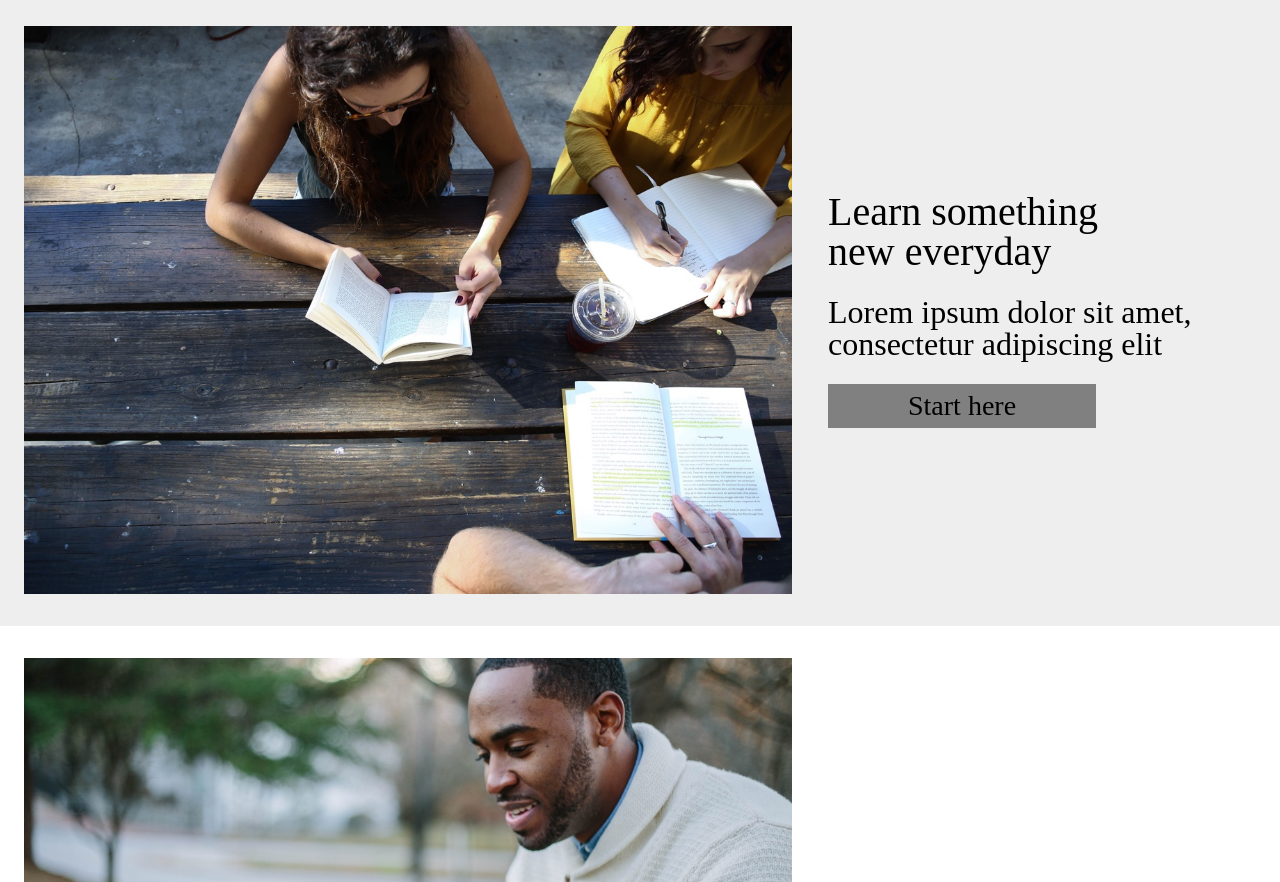
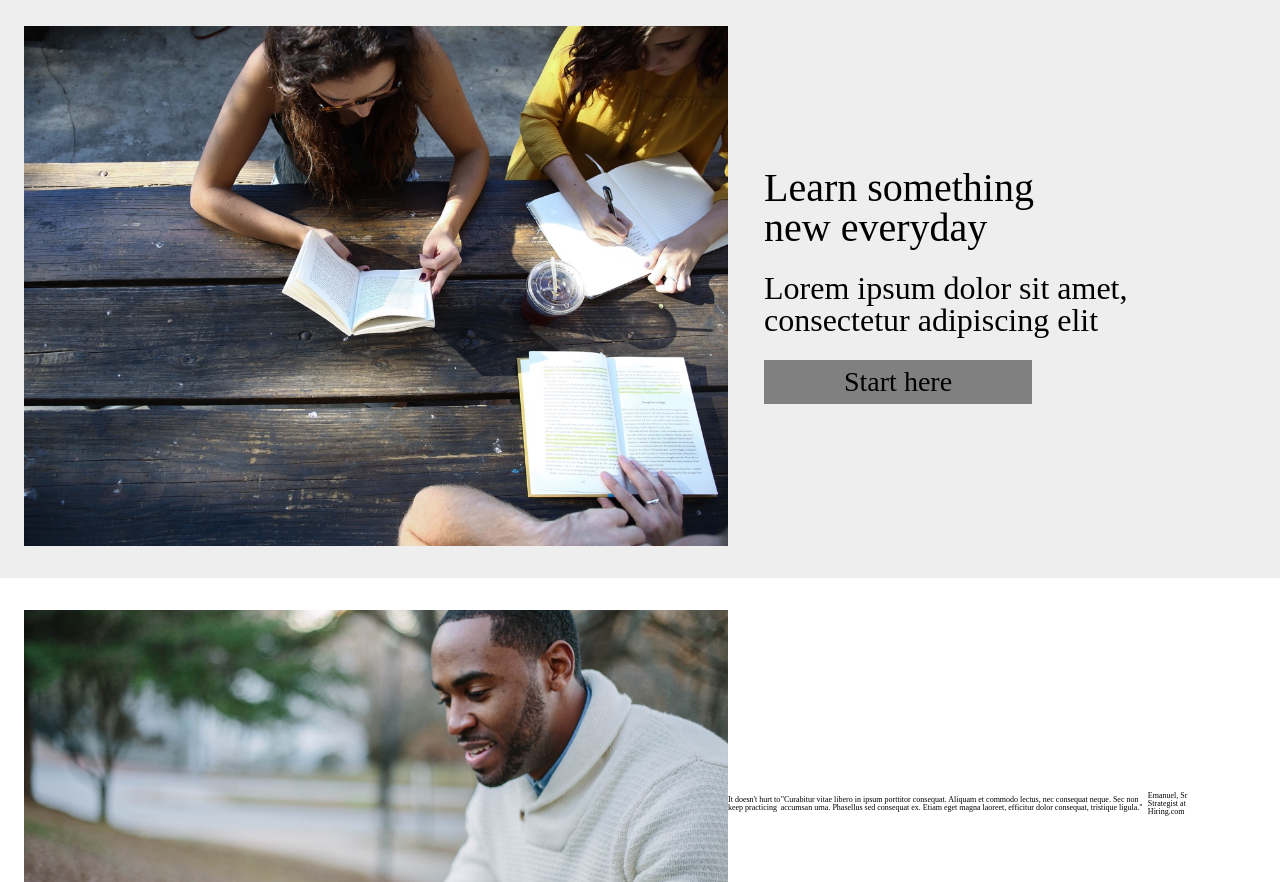
Before and after one commit to Mabonzo/colmaracademy, a plain HTML site: page index.html in a window 1280 px wide. Shown: the part 70-952 px from the top of the page. Drawn offline with Linux system fonts and the light colour scheme.

Commit message:
added latin text

```diff
--- a/index.html
+++ b/index.html
@@ -1,11 +1,12 @@
 <!DOCTYPE html>
 <html>
   <head>
+    <title>Colmar Academy</title>
     <meta name="viewport" content="width=device-width, initial-scale=1.0">
     <link href=".\resources\css\reset.css" type="text/css" rel="stylesheet">
     <link href=".\resources\css\style.css" type="text/css" rel="stylesheet">
-    <link rel="shortcut icon" href="/favicon.ico" type="image/x-icon">
-    <link rel="icon" href="/favicon.ico" type="image/x-icon">
+    <link rel="shortcut icon" href=".\resources\assets\favicon.ico" type="image/x-icon">
+    <link rel="icon" href=".\resources\assets\favicon.ico" type="image/x-icon">
   </head>
   <body>
     <header class="frame">
@@ -37,6 +38,11 @@
     <main class="frame">
       <div class="container">
         <img src=".\resources\images\information-main.jpg" alt="">
+        <h1>It doesn't hurt to keep practicing</h1>
+        <p>"Curabitur vitae libero in ipsum porttitor consequat. Aliquam et commodo lectus, nec consequat neque. Sec non accumsan urna. Phasellus sed consequat ex. Etiam eget magna laoreet, efficitur dolor consequat, tristique ligula."</p>
+        <h2>Emanuel, Sr Strategist at Hiring.com</h2>
+      </div>
+      <div class="container">
       </div>
     </main>
   </body>
--- a/resources/css/style.css
+++ b/resources/css/style.css
@@ -41,7 +41,7 @@ header ul li:last-child {
 }
 .banner img {
   margin: 32px 24px;
-  width: 60vw;
+  width: 55vw;
 }
 .banner .container {
   flex-direction: column;
@@ -73,5 +73,5 @@ main .container {
   margin: 4rem 3rem;
 }
 main img {
-  width: 60vw;
+  width: 55vw;
 }
```
Also changed, not shown: resources/assets/favicon.ico (added).
